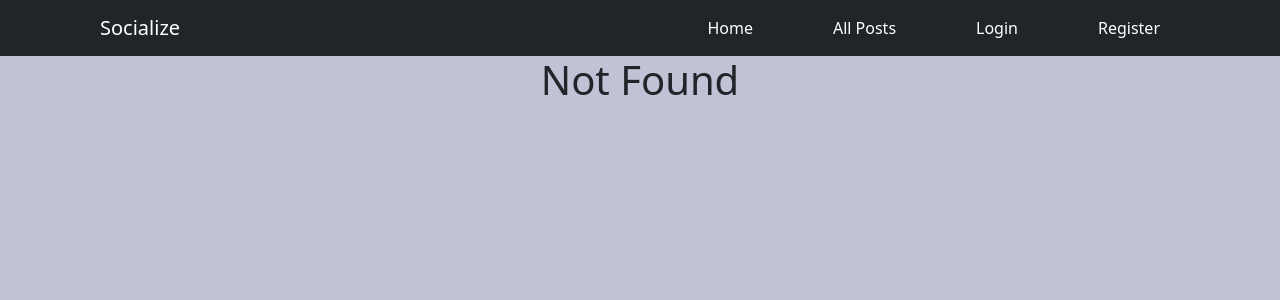
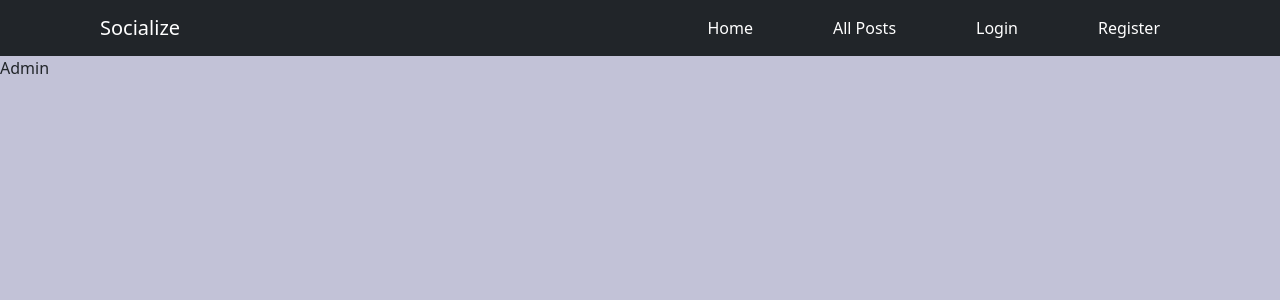
Before and after one commit to guillermogm/SocialNetworkFront, a React (Vite) app: page /admin in a window 1280 px wide. Before the commit this address had no page. Shown: the top 300 px of the page. Built offline with nearby package versions, Linux system fonts and the light colour scheme.

Commit message:
feat: Admin Navigation

```diff
--- a/src/Components/Header/Header.jsx
+++ b/src/Components/Header/Header.jsx
@@ -39,6 +39,13 @@ export const Header = () => {
 
                         )
                     }
+                    {
+                       fullToken && fullToken.tokenData && fullToken.tokenData.role === "admin"?(
+                            <CNavigator className="nav-item nav-link active" path="/admin" content="Admin" />
+                        ) : (
+                            <></>
+                        )
+                    }
                 </div>
             </div>
         </nav>
--- /dev/null
+++ b/src/Views/Admin/Admin.jsx
@@ -0,0 +1,7 @@
+import React from 'react'
+
+export const Admin = () => {
+  return (
+    <div>Admin</div>
+  )
+}
--- a/src/Views/Body/Body.jsx
+++ b/src/Views/Body/Body.jsx
@@ -7,6 +7,7 @@ import { Register } from '../Register/Register'
 import { Post } from '../Post/Post'
 import { Profile } from '../Profile/Profile'
 import { MyPosts } from '../MyPosts/MyPosts'
+import { Admin } from '../Admin/Admin'
 
 export const Body = () => {
 
@@ -20,6 +21,7 @@ export const Body = () => {
         <Route path="/posts" element={<Post/>}/>
         <Route path="/profile" element={<Profile/>}/>
         <Route path="/myposts" element={<MyPosts/>}/>
+        <Route path="/admin" element={<Admin/>}/>
     </Routes>
     </>
   )
--- a/src/Views/Profile/Profile.css
+++ b/src/Views/Profile/Profile.css
@@ -3,9 +3,9 @@
 }
 
 .cardWidth{
-    width: 34em;
+    width: 37em;
 }
 
 .editMargin{
-    margin-left:6.5em;
+    margin-left:7.5em;
 }
```
